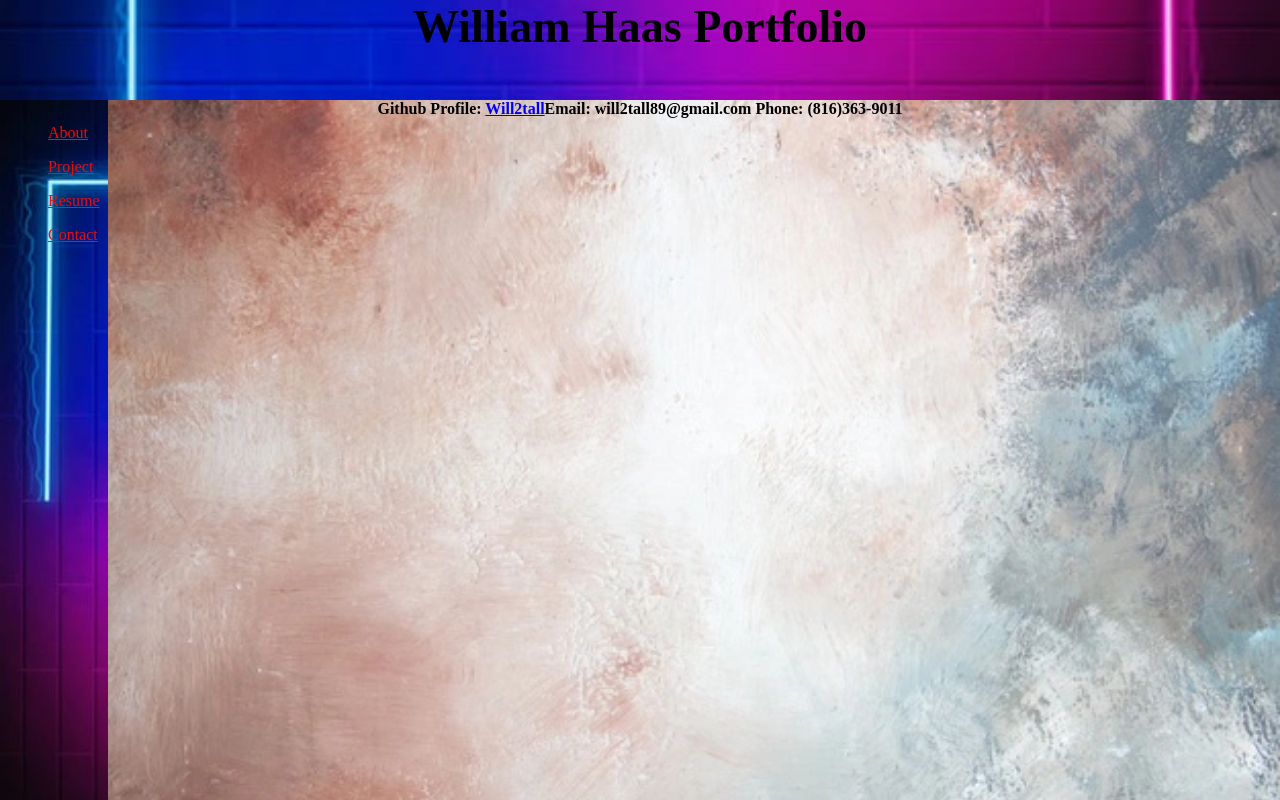
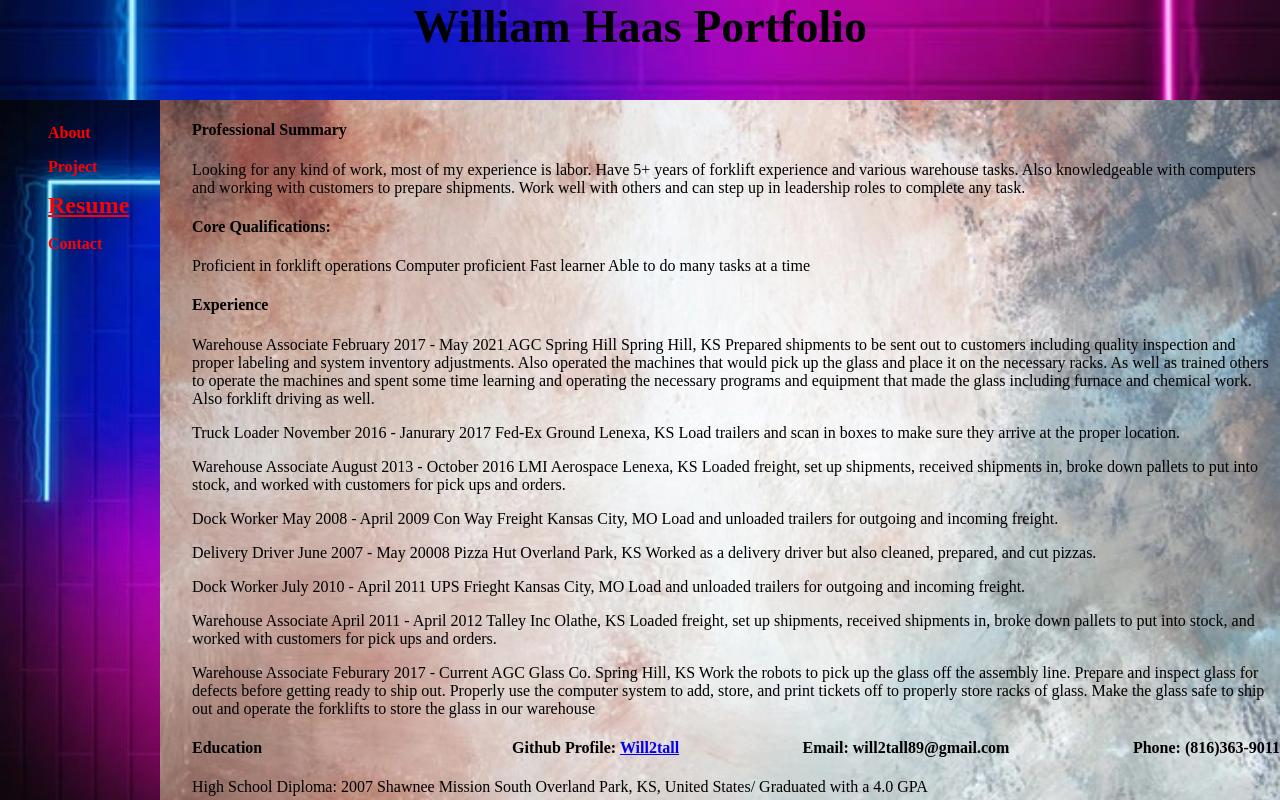
Before and after one commit to Will2tall/portfolio-react, a React (Create React App) app: page /resume in a window 1280 px wide. Built offline with nearby package versions, Linux system fonts and the light colour scheme; a web font is replaced by a local one.

Commit message:
finish styles

```diff
--- a/src/App.css
+++ b/src/App.css
@@ -3,9 +3,10 @@
 }
 
 .main-background {
-  background-image: url('./assets/background.jpg');
+  background: url('./assets/background.jpg');
+
   background-position: center;
-  background-size: cover;
+  background-size:cover;
   background-repeat: no-repeat;
   z-index: -10;
   height: 100vh;
--- a/src/App.js
+++ b/src/App.js
@@ -7,6 +7,7 @@ import Header from './components/Header';
 import Contact from './components/Contact';
 import Footer from './components/Footer';
 import Project from './components/Project';
+import Resume from './Pages/Resume';
 
 
 function App() {
@@ -17,9 +18,11 @@ function App() {
       <Header />
       <Nav />
       <Switch>
+        <Route exact path="/about" component={About} />
         <Route exact path="/" component={About} />
         <Route exact path="/project" component={Project} />
         <Route exact path="/contact" component={Contact} />
+        <Route exact path="/resume" component={Resume} />
       </Switch>
       <Footer />
     </Router>
--- a/src/Pages/Resume.js
+++ b/src/Pages/Resume.js
@@ -1,8 +1,9 @@
 import React from "react";
+import './css/resume.css';
 
 export default function Resume() {
     return (
-        <main>
+        <main className="resume">
 
         <h4>Professional Summary</h4>
         <p>
--- /dev/null
+++ b/src/Pages/css/resume.css
@@ -0,0 +1,7 @@
+.resume {
+    overflow: visible;
+    position: fixed;
+    margin-left: 15%;
+    height: fit-content;
+
+}
--- a/src/components/About/About.css
+++ b/src/components/About/About.css
@@ -1,6 +1,6 @@
 .about-box {
     position: relative;
     left: 35%;
-    width: 500px;
+    width: 50vw;
     height: fit-content;
 }
--- a/src/components/Contact/Contact.css
+++ b/src/components/Contact/Contact.css
@@ -4,6 +4,7 @@
     justify-content: flex-end;
     width: fit-content;
     flex-wrap: wrap;
+    margin-top: 8rem;
 }
 
 .form {
--- a/src/components/Footer/Footer.css
+++ b/src/components/Footer/Footer.css
@@ -1,11 +1,16 @@
 .footer {
-    position: relative;
+    position: absolute;
     bottom: 0;
+    right: 0;
     text-align: center;
+
 }
 
 .foot-text {
     margin-top: 0;
-    margin-bottom: 0;
     font-size: 16px;
+    width: 60vw;
+    display: flex;
+    justify-content: space-between;
+
 }
--- a/src/components/Footer/index.js
+++ b/src/components/Footer/index.js
@@ -1,16 +1,32 @@
 import React from "react";
-import './Footer.css'
+import "./Footer.css";
 
 function Footer() {
-    return (
-        <div className="footer">
-             <h5 className="foot-text">
-               Github Profile: <a href="https://github.com/Will2tall" target="_blank" rel="noreferrer">Will2tall</a>
-                  Email: will2tall89@gmail.com
-               Phone: (816)363-9011
-            </h5>
+  return (
+    <div className="footer">
+      <h5 className="foot-text">
+        <div>
+          <p>
+            Github Profile:{" "}
+            <a
+              href="https://github.com/Will2tall"
+              target="_blank"
+              rel="noreferrer"
+              className="githublink"
+            >
+              Will2tall
+            </a>
+          </p>
         </div>
-    )
+        <div>
+          <p>Email: will2tall89@gmail.com</p>
+        </div>
+        <div>
+          <p>Phone: (816)363-9011</p>
+        </div>
+      </h5>
+    </div>
+  );
 }
 
 export default Footer;
--- a/src/components/Header/Header.css
+++ b/src/components/Header/Header.css
@@ -11,4 +11,5 @@ h1 {
     background-position: center;
     background-size: cover;
     background-repeat: no-repeat;
+
 }
--- a/src/components/Nav/Nav.css
+++ b/src/components/Nav/Nav.css
@@ -1,6 +1,8 @@
 .text {
     font-family: 'Yuji Boku', serif;
-    color: rgb(235, 12, 12);
+    color: rgb(255, 0, 0);
+    text-decoration: none;
+    font-weight: bold;
 }
 
 ul {
@@ -11,13 +13,19 @@ ul {
     display: inline-block;
     position: fixed;
     z-index: 50;
-    height: 100vh;
+    height: 100%;
     background-image: url('../../assets/list-background.jpg');
     background-size: cover;
     background-repeat: no-repeat;
+    width: 160px;
 }
 
 li {
     padding: 8px;
     color: rgb(235, 12, 12);
 }
+
+.activate {
+    font-size: 24px;
+    text-decoration: underline;
+}
--- a/src/components/Nav/index.js
+++ b/src/components/Nav/index.js
@@ -1,5 +1,5 @@
 import React from "react";
-import {Link} from 'react-router-dom';
+import {NavLink} from 'react-router-dom';
 import './Nav.css'
 
 function Nav() {
@@ -8,16 +8,16 @@ function Nav() {
           <aside className="list">
           <ul>
             <li>
-              <Link to="/" className="text">About</Link>
+              <NavLink to="/about" className="text" activeClassName="activate">About</NavLink>
             </li>
             <li>
-              <Link to="/project" className="text">Project</Link>
+              <NavLink to="/project" className="text" activeClassName="activate">Project</NavLink>
             </li>
             <li>
-              <a href="./resume.html" target="_blank" className="text">Resume</a>
+              <NavLink to="/resume" className="text" activeClassName="activate">Resume</NavLink>
             </li>
             <li>
-                <Link to="/contact" className="text">Contact</Link>
+                <NavLink to="/contact" className="text" activeClassName="activate">Contact</NavLink>
             </li>
           </ul>
           </aside>
--- a/src/components/Project/Project.css
+++ b/src/components/Project/Project.css
@@ -8,9 +8,10 @@
     box-shadow: 0 8px 8px 0 rgba(0,0,0,0.2);
     transition: 0.3s;
     width: 250px;
-    margin: 4rem;
+    margin: 1rem;
     border-radius: 8px;
-    height: 350px;
+    height: 370px;
+    background-color: lemonchiffon;
 }
 
 .card:hover {
@@ -31,10 +32,14 @@
 
 .box {
     display: flex;
-    justify-content: space-between;
+    /* justify-content: space-between;
 
     flex-wrap: wrap;
-    margin-left: 20%;
+    margin-left: 20%; */
+}
+
+.card:first-child {
+    margin-left: 85%;
 }
 
 .link-text {
```
